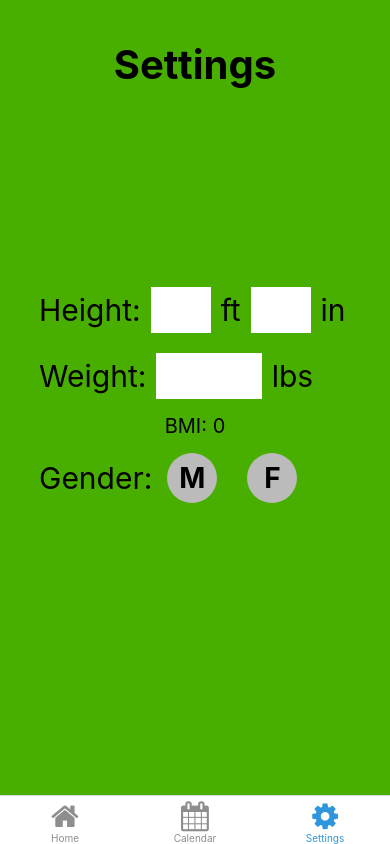
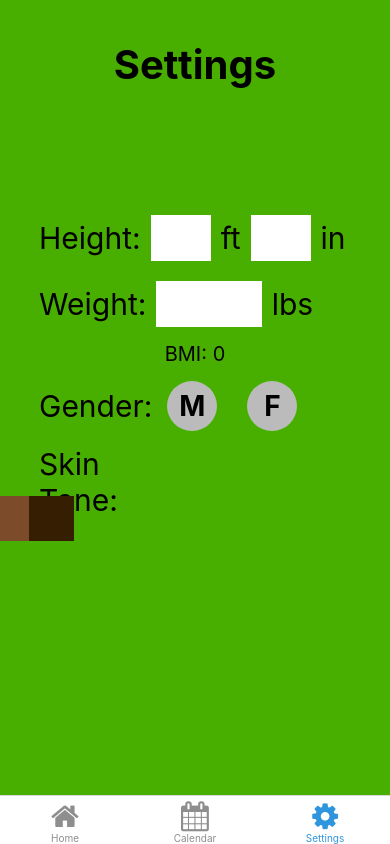
Before and after one commit to adbowles/vitaminDTracker, a React Native app in the folder app/: screen /Calendar in a window 390 px wide. Built offline with nearby package versions, Linux system fonts and the light colour scheme; what expo-linking would draw is missing.

Commit message:
Added Skin Tone
Added skin tone options

```diff
--- a/app/screens/TabTwoScreen.tsx
+++ b/app/screens/TabTwoScreen.tsx
@@ -5,7 +5,7 @@ import { StatusBar } from 'expo-status-bar';
 import EditScreenInfo from '../components/EditScreenInfo';
 import { Text, View } from '../components/Themed';
 import { RootTabScreenProps } from '../types';
-
+import { backgroundColor } from '../src/style';
 
 export default function TabTwoScreen() {
   const [inches, setInches] = React.useState(null);
@@ -13,7 +13,7 @@ export default function TabTwoScreen() {
   const [weight, setWeight] = React.useState(null);
   const [BMI, setBMI] = React.useState(null);
   const [Gender, setGender] = React.useState(null);
-
+  const [SkinTone, setSkinTone] = React.useState('');
 
   const inchChanger = (inches) => {
     if (inches > 11) inches = '11';
@@ -35,7 +35,18 @@ export default function TabTwoScreen() {
       setBMI(thisBMI);
     }
   }
-
+  const renderSkinTones = () => {
+    const skinTones = [ '#ffdbac','#ffcba3','#c28155','#8d5524','#7B4B2A','#361e02'];
+    return skinTones.map( (value, index) => {
+        return (
+          <Pressable
+            key={index}
+            style={SkinTone == value ? [styles.skinToneActive,{backgroundColor:value}] : [styles.skinTone,{backgroundColor:value}] }
+            onPress={() => {setSkinTone(value);}}>
+          </Pressable>
+        );
+      })
+  }
   return (
     <TouchableWithoutFeedback onPress={() => {Keyboard.dismiss();calcBMI();}} accessible={false}>
       <View style={styles.container}>
@@ -80,6 +91,10 @@ export default function TabTwoScreen() {
             <Pressable style = {Gender == 'Female' ? styles.GenderIconactive: styles.GenderIcon} onPress = {() => {setGender('Female')}}>
             <Text style = {styles.GenderText}>F</Text>
             </Pressable >
+            </View>
+        <View style={styles.inputContainer}>
+          <Text style={styles.inputLabel}>Skin Tone:{"\n"}{"\n"}{"\n"}</Text>
+          {renderSkinTones()}
         </View>
       </View>
     </TouchableWithoutFeedback>
@@ -158,5 +173,20 @@ const styles = StyleSheet.create({
     height: 50,
     width: 50,
     borderRadius: 30,
+  },
+  skinTone: {
+    left : '-90%',
+    width:45,
+    height:45,
+    margin:0,
+  },
+  skinToneActive: {
+    left : '-90%',
+    width:45,
+    height:45,
+    margin:0,
+    borderRadius:0,
+    borderWidth:3,
+    borderColor:"white",
   }
 });
```
